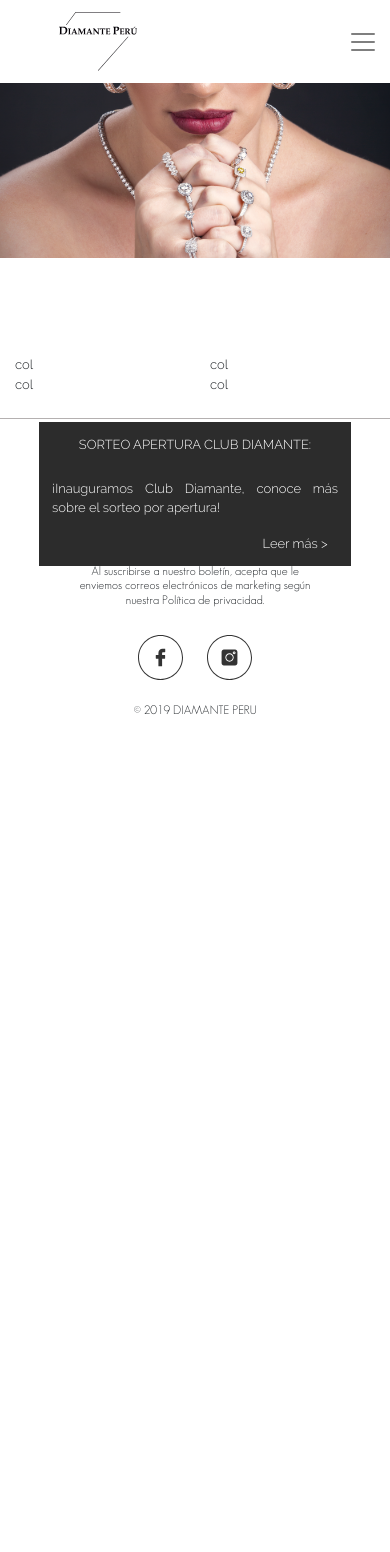
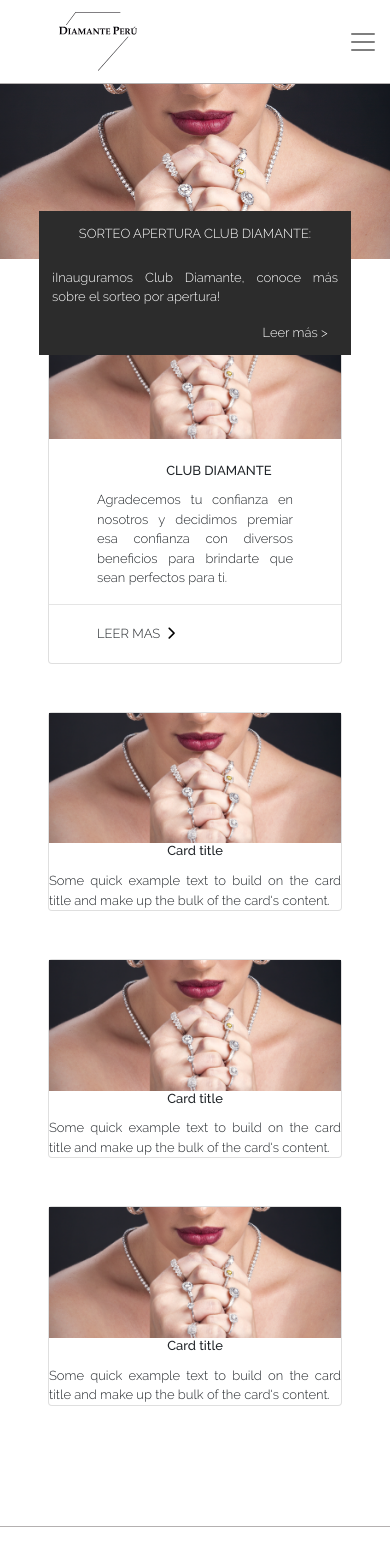
Before and after one commit to HB-Programacion/DiamantePeru, a React (Create React App) app in the folder my-app/: page /blogprueba in a window 390 px wide. Shown: the top 1552 px of the page. Before the commit the page ends 844 px from the top, so only its background shows below. Built offline with nearby package versions, Linux system fonts and the light colour scheme.

Commit message:
blog avances

```diff
--- a/my-app/src/components/Blog.jsx
+++ b/my-app/src/components/Blog.jsx
@@ -15,16 +15,48 @@
                         <a className="leer-mas-blog mt-4">Leer más ></a>
                     </div>
             {/* </div> */}
-            <div class="container">
-  <div class="row">
-    <div class="col-6">col</div>
-    <div class="col-6">col</div>
-    <div class="col-6">col</div>
-    <div class="col-6">col</div>
-  </div>
-
-</div>
-
+            <div class="container p-5">
+                <div class="row">
+                    <div class="col-sm-5 col-md-6 mb-5">
+                        <div class="card" style={{width: "18 rem"}}>
+                            <img src={foto1} class="w100" alt="..."/>
+                            <div class="card-body pb-3">
+                                <h5 class="card-title mt-4 pl-5 ">CLUB DIAMANTE</h5>
+                                <p class="card-text pl-5 pr-5">Agradecemos tu confianza en nosotros y decidimos premiar esa confianza con diversos beneficios para brindarte que sean perfectos para ti.</p>
+                                <hr class="my-3"/>
+                                <a className="pl-5">LEER MAS<i class="fas fa-chevron-right arrow"></i></a>
+                            </div>
+                        </div>
+                    </div>
+                    <div class="col-sm-5 col-md-6 mb-5">
+                        <div class="card" style={{width: "18 rem"}}>
+                            <img src={foto1} class="w100" alt="..."/>
+                            <div class="card-body">
+                                <h5 class="card-title">Card title</h5>
+                                <p class="card-text">Some quick example text to build on the card title and make up the bulk of the card's content.</p>
+                            </div>
+                        </div>
+                    </div>
+                    <div class="col-sm-5 col-md-6 mb-5">
+                        <div class="card" style={{width: "18 rem"}}>
+                            <img src={foto1} class="w100" alt="..."/>
+                            <div class="card-body">
+                                <h5 class="card-title">Card title</h5>
+                                <p class="card-text">Some quick example text to build on the card title and make up the bulk of the card's content.</p>
+                            </div>
+                        </div>
+                    </div>
+                    <div class="col-sm-5 col-md-6 mb-5">
+                        <div class="card" style={{width: "18 rem"}}>
+                            <img src={foto1} class="w100" alt="..."/>
+                            <div class="card-body">
+                                <h5 class="card-title">Card title</h5>
+                                <p class="card-text">Some quick example text to build on the card title and make up the bulk of the card's content.</p>
+                            </div>
+                        </div>
+                    </div>
+                </div>
+            </div>
        </div>
      </Route>
 
--- a/my-app/src/components/Eleccion.jsx
+++ b/my-app/src/components/Eleccion.jsx
@@ -4,7 +4,7 @@
 const Eleccion = () => {
     return (
         <div className="h100 pt-5 pt-5-xs animated fadeIn vhEleccion">
-        <span className="p-4 flex flexCenter text-size27"><b>ELECCION</b></span>
+        <span className="p-3 flex flexCenter text-size27"><b>ELECCION</b></span>
             <div className="w80 mL-R10">
                 <div className="pb-3">
                     {/* <span className="mb-2 flex flexCenter text-size27"><b>ELECCION</b></span> */}
--- a/my-app/src/css/App.css
+++ b/my-app/src/css/App.css
@@ -763,7 +763,7 @@
 
     .img-blog-principal {
         right: 0;
-        position: absolute;
+        /* position: absolute; */
         height: auto;
     }
 
@@ -798,7 +798,7 @@
         .img-blog-principal {
             position: relative;
             width: 100%;
-            padding-bottom: 25%
+            /* padding-bottom: 25% */
         }
         .cuadro {
             width: 80%;
@@ -831,9 +831,7 @@
         .dest {
             display: block
         }
-        .bd-bottom {
-            border-bottom: none
-        }
+
         .grayNav {
             text-align: left;
             background-color: rgba(255, 255, 255, 0.9)
@@ -978,7 +976,7 @@
         .img-blog-principal {
             position: relative;
             width: 100%;
-            padding-bottom: 25%
+            /* padding-bottom: 25% */
         }
         .cuadro {
             width: 80%;
@@ -996,7 +994,7 @@
         .portada {
             background-image: url('../img/PORTADA.png');
             background-repeat: no-repeat;
-            height: 34em;
+            height: 100vh;
             background-size: 100% 100%, cover;
             background-position-x: center;
         }
@@ -1100,9 +1098,7 @@
             margin: 0 !important;
             padding-left: 0 !important
         }
-        .bd-bottom {
-            border-bottom: none;
-        }
+
         .card-img-top {
             width: 50%;
             margin-left: 25%;
@@ -1155,7 +1151,7 @@
         .img-blog-principal {
             position: relative;
             width: 100%;
-            padding-bottom: 25%
+            /* padding-bottom: 25% */
         }
         .cuadro {
             width: 80%;
@@ -1323,7 +1319,7 @@
         .img-blog-principal {
             position: relative;
             width: 100%;
-            padding-bottom: 25%
+            /* padding-bottom: 25% */
         }
         .cuadro {
             width: 80%;
@@ -1506,15 +1502,16 @@
         .img-blog-principal {
             position: relative;
             width: 100%;
-            padding-bottom: 25%
+            /* padding-bottom: 25% */
         }
         .cuadro {
             width: 80%;
             left: 0;
-            top: 50%;
+            top: 25%;
             margin-left: 10%;
             padding: 1em !important;
             font-size: 1em;
             text-align: center
         }
-    }
+
+    }
```
